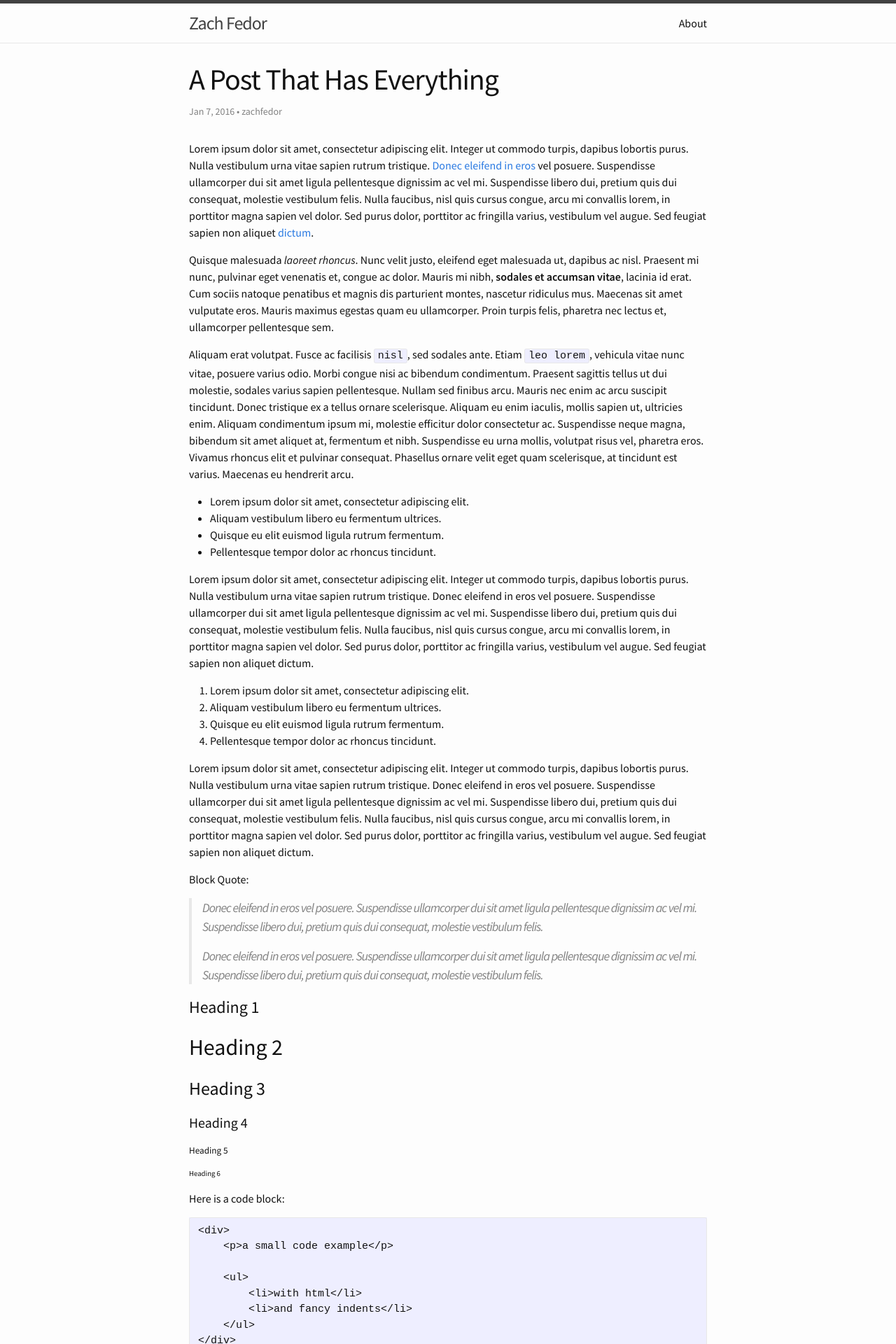
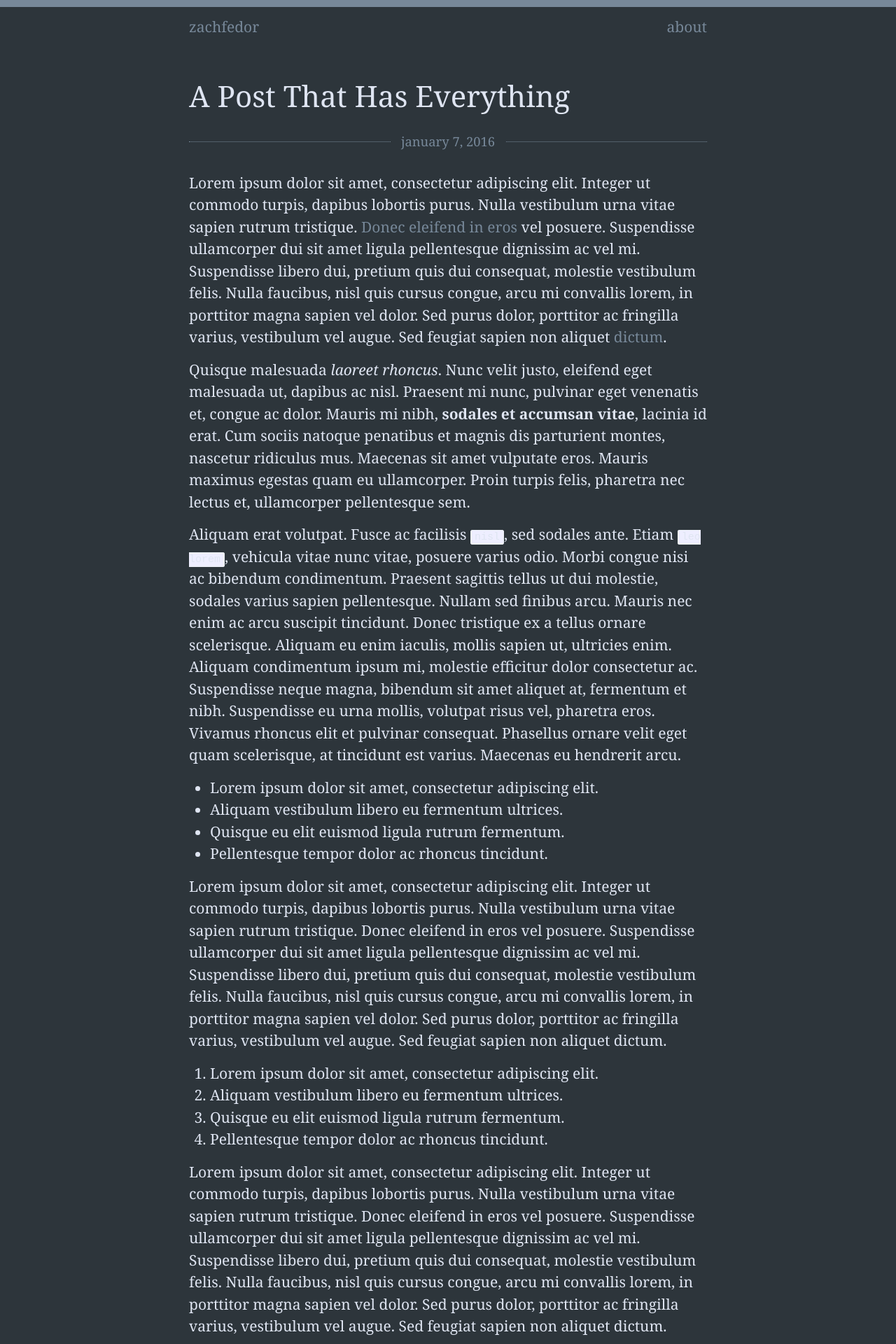
Before and after one commit to zachfedor/zachfedor.github.io, a Jekyll site: the page built from _posts/2016-01-07-post-that-has-everything.markdown, in a window 1280 px wide. Shown: the top 1920 px of the page at 70% size. Built offline with Jekyll 4.4.1, drawn with Linux system fonts in a browser that asks for light colours; some web fonts are replaced; some of the changed text lies outside the part shown.

Commit message:
basic typography and color changes

```diff
--- a/_config.yml
+++ b/_config.yml
@@ -6,7 +6,7 @@
 # 'jekyll serve'. If you change this file, please restart the server process.
 
 # Site settings
-title: Zach Fedor
+title: zachfedor
 email: zachfedor@gmail.com
 description: > # this means to ignore newlines until "baseurl:"
   Perfection is achieved, not when there is nothing more to add,
--- a/_layouts/post.html
+++ b/_layouts/post.html
@@ -5,7 +5,11 @@ layout: default
 
   <header class="post-header">
     <h1 class="post-title" itemprop="name headline">{{ page.title }}</h1>
-    <p class="post-meta"><time datetime="{{ page.date | date_to_xmlschema }}" itemprop="datePublished">{{ page.date | date: "%b %-d, %Y" }}</time>{% if page.author %} • <span itemprop="author" itemscope itemtype="http://schema.org/Person"><span itemprop="name">{{ page.author }}</span></span>{% endif %}</p>
+    <p class="post-meta">
+        <time datetime="{{ page.date | date_to_xmlschema }}" itemprop="datePublished">
+            <span>{{ page.date | date: "%B %-d, %Y" }}</span>
+        </time>
+    </p>
   </header>
 
   <div class="post-content" itemprop="articleBody">
--- a/_sass/_base.scss
+++ b/_sass/_base.scss
@@ -114,7 +114,6 @@ blockquote {
     border-left: 4px solid $grey-color-light;
     padding-left: $spacing-unit / 2;
     font-size: 18px;
-    letter-spacing: -1px;
     font-style: italic;
 
     > :last-child {
--- a/_sass/_layout.scss
+++ b/_sass/_layout.scss
@@ -2,8 +2,7 @@
  * Site header
  */
 .site-header {
-    border-top: 5px solid $grey-color-dark;
-    border-bottom: 1px solid $grey-color-light;
+    border-top: 10px solid $grey-color;
     min-height: 56px;
 
     // Positioning context for the mobile navigation icon
@@ -11,16 +10,14 @@
 }
 
 .site-title {
-    font-size: 26px;
     font-weight: 300;
     line-height: 56px;
-    letter-spacing: -1px;
     margin-bottom: 0;
     float: left;
 
     &,
     &:visited {
-        color: $grey-color-dark;
+        color: $grey-color;
     }
 }
 
@@ -33,8 +30,9 @@
     }
 
     .page-link {
-        color: $text-color;
+        color: $grey-color;
         line-height: $base-line-height;
+        text-transform: lowercase;
 
         // Gaps between nav items, but not on the last one
         &:not(:last-child) {
@@ -98,7 +96,7 @@
  * Site footer
  */
 .site-footer {
-    border-top: 1px solid $grey-color-light;
+    background: $grey-color-dark;
     padding: $spacing-unit 0;
 }
 
@@ -168,7 +166,7 @@
  * Page content
  */
 .page-content {
-    padding: $spacing-unit 0;
+    padding: ($spacing-unit + 20px) 0;
 }
 
 .page-heading {
@@ -187,6 +185,32 @@
 .post-meta {
     font-size: $small-font-size;
     color: $grey-color;
+    text-transform: lowercase;
+
+    time {
+        display: block;
+        position: relative;
+        width: 100%;
+        text-align: center;
+        z-index: 1;
+
+        &:before {
+            content: "";
+            position: absolute;
+            top: 50%;
+            left: 0;
+            right: 0;
+            bottom: 0;
+            width: 100%;
+            border-top: 1px dotted $grey-color;
+            z-index: -1;
+        }
+
+        span {
+            background: $background-color;
+            padding: 2px 15px;
+        }
+    }
 }
 
 .post-link {
@@ -205,8 +229,8 @@
 
 .post-title {
     font-size: 42px;
-    letter-spacing: -1px;
     line-height: 1;
+    margin-bottom: 30px;
 
     @include media-query($on-laptop) {
         font-size: 36px;
--- a/css/main.scss
+++ b/css/main.scss
@@ -6,21 +6,21 @@
 
 
 // Our variables
-$base-font-family: "Source Sans Pro", "Helvetica Neue", Helvetica, Arial, sans-serif;
-$base-font-size:   16px;
-$base-font-weight: 400;
+$base-font-family: "Lora", Georgia, serif;
+$base-font-size:   21px;
+$base-font-weight: 300;
 $small-font-size:  $base-font-size * 0.875;
 $base-line-height: 1.5;
 
 $spacing-unit:     30px;
 
-$text-color:       #111;
-$background-color: #fdfdfd;
-$brand-color:      #2a7ae2;
+$text-color:       #DFE5F2;
+$background-color: #2D353B;
+$brand-color:      #778899;
 
-$grey-color:       #828282;
-$grey-color-light: lighten($grey-color, 40%);
-$grey-color-dark:  darken($grey-color, 25%);
+$grey-color:       #778899;
+$grey-color-light: #EBF0F5;
+$grey-color-dark:  #23282B;
 
 // Width of the content area
 $content-width:    800px;
```
